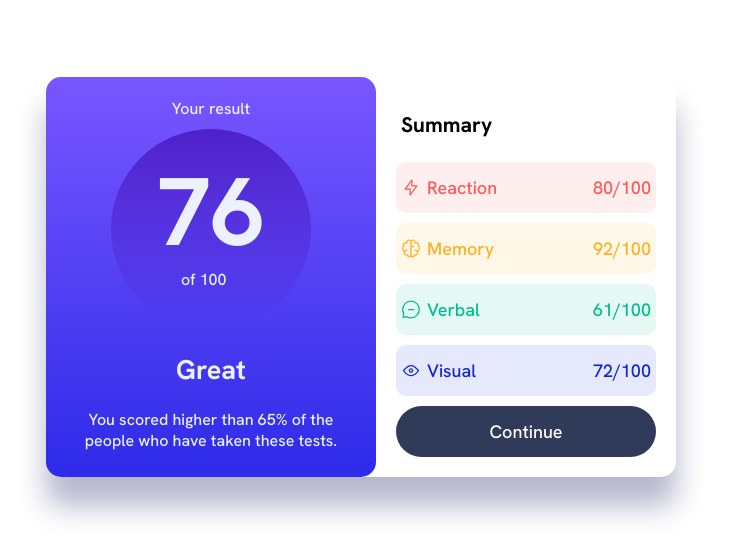
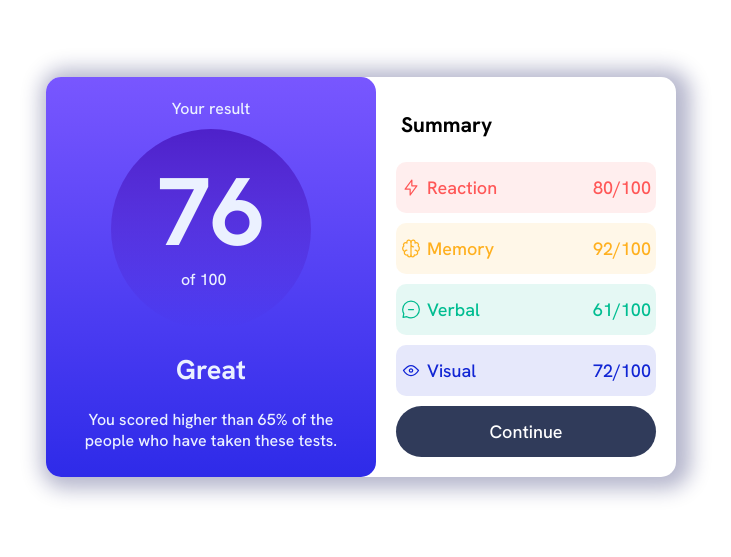
Before and after one commit to kale-Dev1/results-summary, a plain HTML site: page results-summary-component-main/index.html in a window 1280 px wide. Shown: the part 131-688 px from the top of the page, without its empty margins (279-1010 px from the left). Drawn offline with Linux system fonts and the light colour scheme.

Commit message:
make box-shadow smaller

```diff
--- a/results-summary-component-main/style.css
+++ b/results-summary-component-main/style.css
@@ -32,7 +32,7 @@ body {
 main {
   display: flex;
 
-  box-shadow: rgba(14, 17, 91, 0.3) 0px 29px 29px 0px;
+  box-shadow: rgba(14, 17, 91, 0.3) 5px 2px 20px 10px;
   border-radius: 15px;
 }
 .result-box {
```
